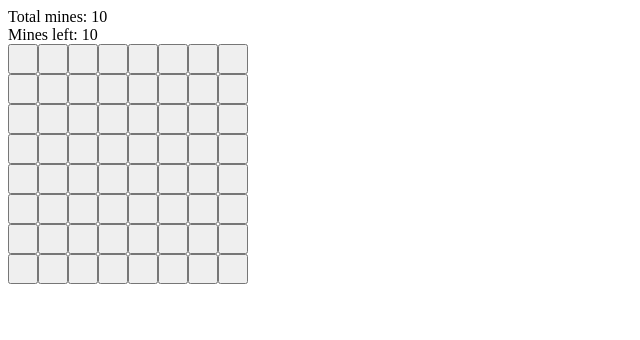
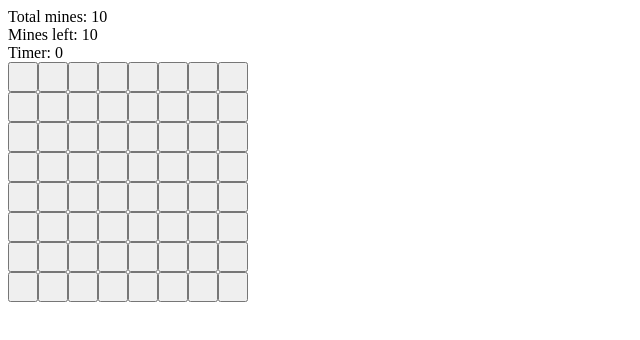
Before and after one commit to shadyman32/react-minesweeper, a React (Create React App) app: page / in a window 1280 px wide. Shown: the top 340 px of the page, without its empty margins (0-640 px from the left). Built offline with nearby package versions, Linux system fonts and the light colour scheme.

Commit message:
Added timer

```diff
--- a/src/App.js
+++ b/src/App.js
@@ -18,16 +18,29 @@ export default function App() {
     })));
     const [mines, setMines] = useState(maxMines);
     const [closedSquares, setClosedSquares] = useState(boardSize * boardSize);
-
-    if (closedSquares === 0) {
-
-    }
+    const [time, setTime] = useState(0);
 
     useEffect(() => {
         if (closedSquares === 0) {
             alert('You have won!');
         }
     }, [closedSquares]);
+
+    const Timer = () => {
+        useEffect(() => {
+            let intervalId;
+            if (isGameStarted) {
+                intervalId = setInterval(() => setTime(time + 1), 1000);
+            }
+            return () => clearInterval(intervalId);
+        }, []);
+
+        return (
+            <div className="timer">
+                Timer: {time}
+            </div>
+        );
+    };
 
     function countMines() {
         const updateSquares = squares.slice();
@@ -194,6 +207,7 @@ export default function App() {
         <>
             <div>Total mines: {maxMines}</div>
             <div>Mines left: {mines}</div>
+            <Timer />
             <Board squares={squares} handleClick={handleClick} />
         </>
     );
```
